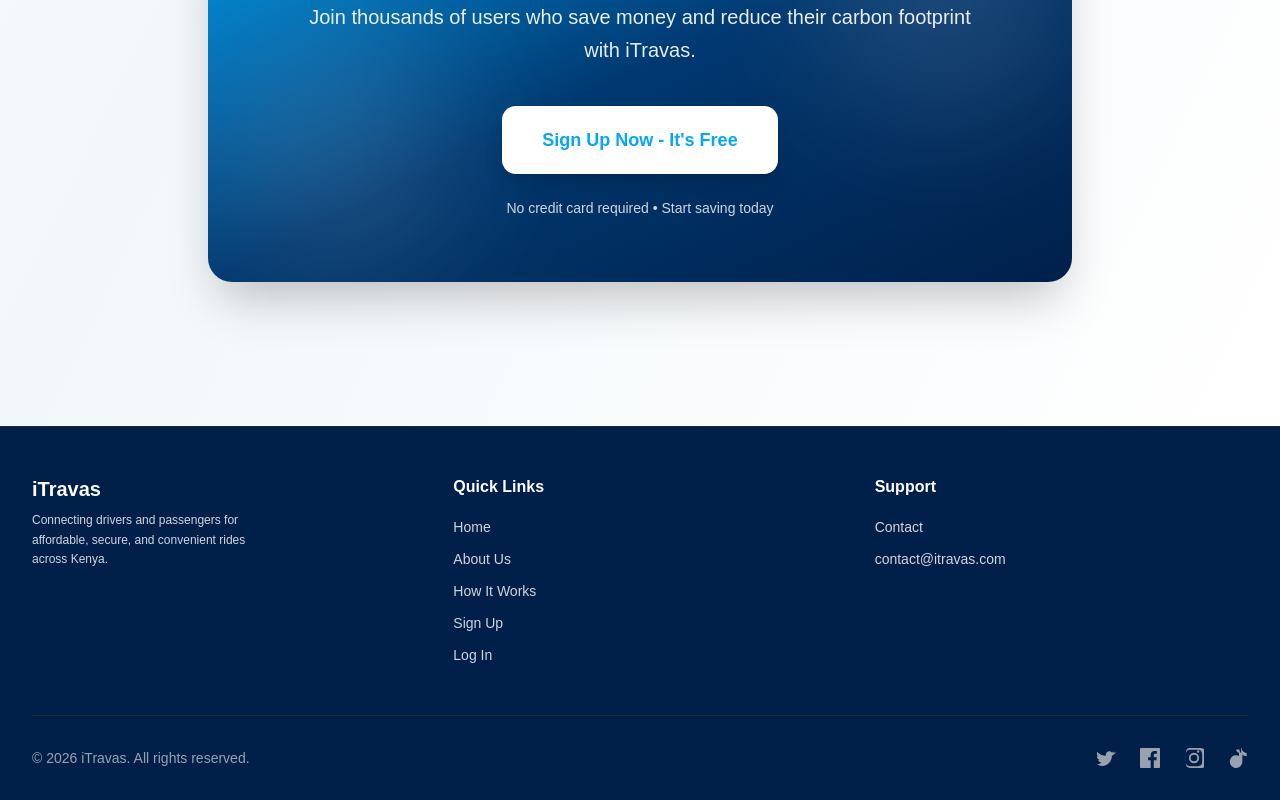
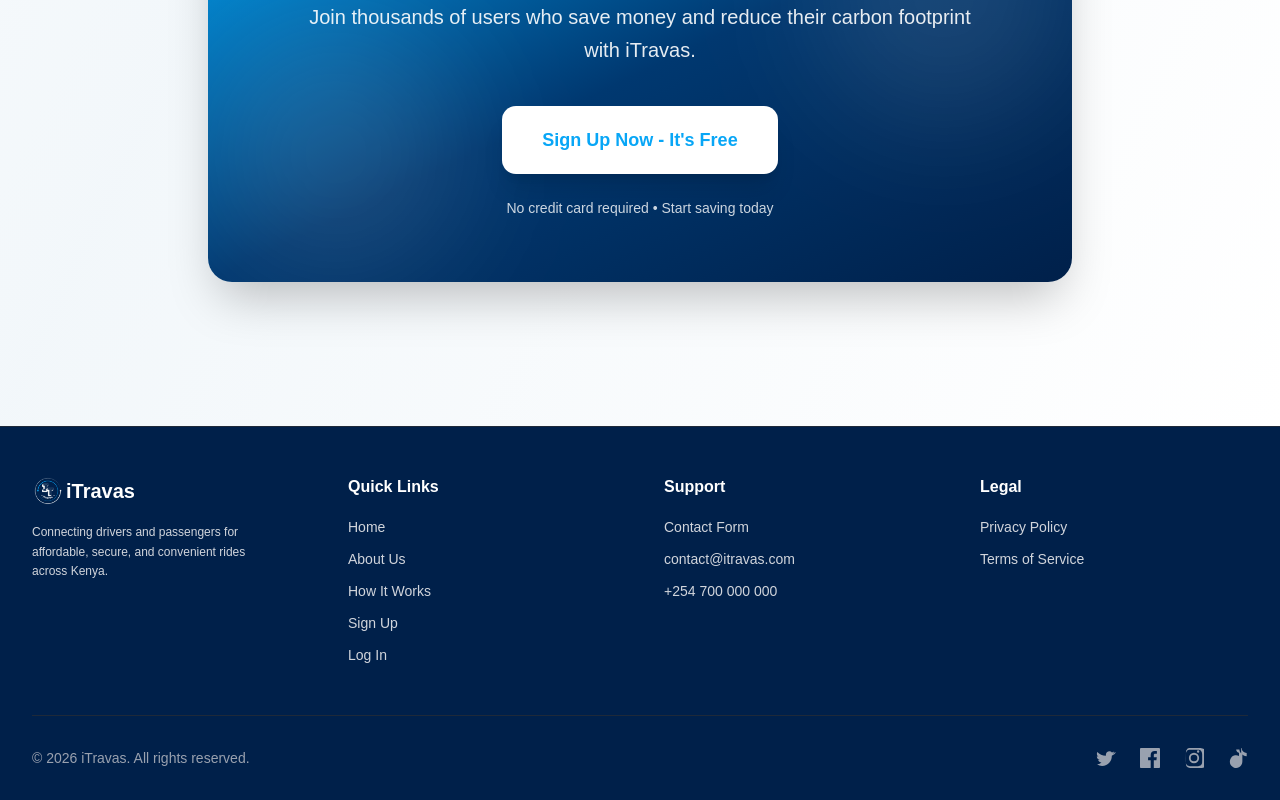
Before and after one commit to oduordaizy/ridelink, a Next.js app in the folder frontend/: page / in a window 1280 px wide. Shown: the part 2323-3123 px from the top of the page. Built offline with nearby package versions, Linux system fonts and the light colour scheme; no server answers.

Commit message:
Redesigned the Footer

```diff
--- a/frontend/app/components/Footer.tsx
+++ b/frontend/app/components/Footer.tsx
@@ -1,14 +1,25 @@
 import React from 'react'
+import Image from 'next/image'
+
 
 export default function Footer() {
   return (
     <footer className="bg-[#00204a] border-t border-gray-800 pt-12 pb-8">
       <div className="max-w-7xl mx-auto px-4 sm:px-6 lg:px-8">
-        <div className="grid grid-cols-1 md:grid-cols-3 gap-12 mb-12">
+        <div className="grid grid-cols-1 md:grid-cols-4 gap-12 mb-12">
           {/* Section 1: Branding */}
-          <div className="flex flex-col space-y-2">
-            <div className="text-white font-bold text-xl">
-              iTravas
+          <div className="flex flex-col space-y-4">
+            <div className="flex items-center space-x-0.5">
+              <Image
+                src="/footer-logo.png"
+                alt="iTravas Logo"
+                width={32}
+                height={32}
+                className="object-contain"
+              />
+              <div className="text-white font-bold text-xl">
+                iTravas
+              </div>
             </div>
             <p className="text-gray-300 text-xs max-w-[250px] leading-relaxed">
               Connecting drivers and passengers for affordable, secure, and convenient rides across Kenya.
@@ -31,8 +42,18 @@ export default function Footer() {
           <div className="flex flex-col space-y-4">
             <h3 className="text-white font-bold">Support</h3>
             <ul className="flex flex-col space-y-2">
-              <li><a href="/contact" className="text-gray-300 hover:text-[#08A6F6] transition-colors text-sm">Contact</a></li>
+              <li><a href="/contact" className="text-gray-300 hover:text-[#08A6F6] transition-colors text-sm">Contact Form</a></li>
               <li><a href="mailto:contact@itravas.com" className="text-gray-300 hover:text-[#08A6F6] transition-colors text-sm">contact@itravas.com</a></li>
+              <li><a href="tel:+254700000000" className="text-gray-300 hover:text-[#08A6F6] transition-colors text-sm">+254 700 000 000</a></li>
+            </ul>
+          </div>
+
+          {/* Section 4: Legal */}
+          <div className="flex flex-col space-y-4">
+            <h3 className="text-white font-bold">Legal</h3>
+            <ul className="flex flex-col space-y-2">
+              <li><a href="/" className="text-gray-300 hover:text-[#08A6F6] transition-colors text-sm">Privacy Policy</a></li>
+              <li><a href="/" className="text-gray-300 hover:text-[#08A6F6] transition-colors text-sm">Terms of Service</a></li>
             </ul>
           </div>
         </div>
```
Also changed, not shown: frontend/public/footer-logo.png (added).
